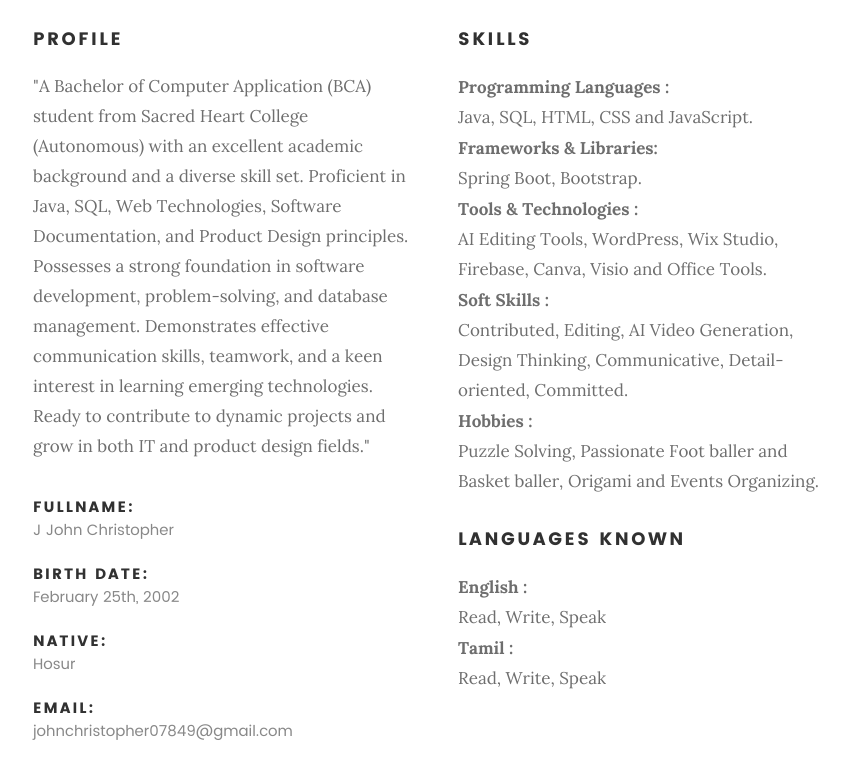
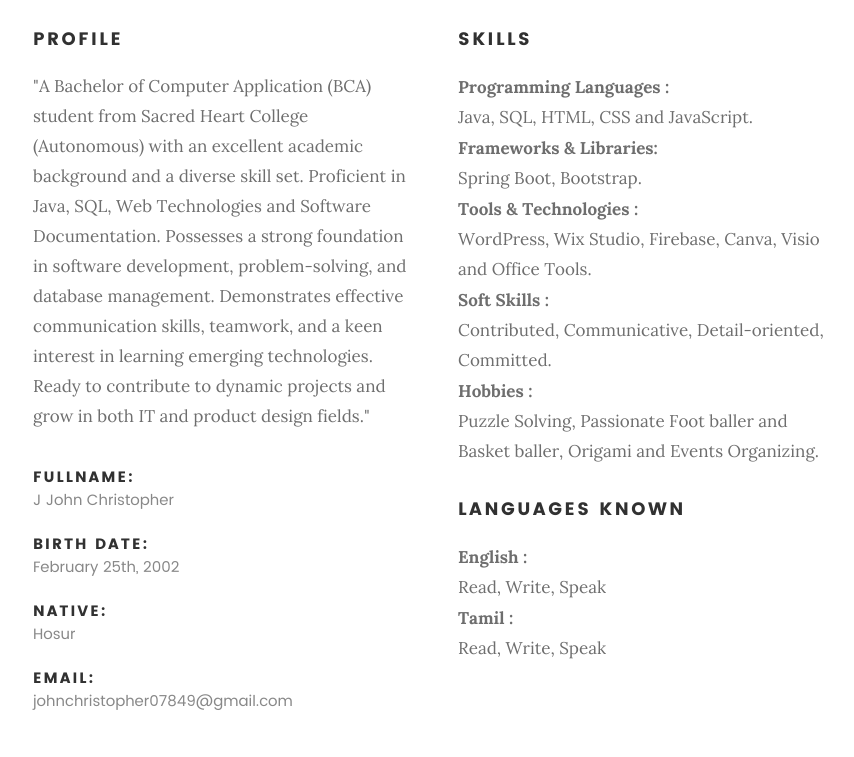
Before and after one commit to john-christo-11/Tech, a plain HTML site: page index.html in a window 1280 px wide. Shown: the part 1229-1986 px from the top of the page, without its empty margins (202-1056 px from the left). Drawn offline with Linux system fonts and the light colour scheme; files whose address does not match are found by name.

Commit message:
Update index.html

```diff
--- a/index.html
+++ b/index.html
@@ -137,7 +137,7 @@
                 <p>
 
 "A Bachelor of Computer Application (BCA) student from Sacred Heart College (Autonomous) with an excellent academic background and a diverse skill set.
-			Proficient in Java, SQL, Web Technologies, Software Documentation, and Product Design principles. Possesses a strong foundation in software development, problem-solving, and database management. Demonstrates effective communication skills, teamwork, and a keen interest in learning emerging technologies. Ready to contribute to dynamic projects and grow in both IT and product design fields."</p>
+			Proficient in Java, SQL, Web Technologies and  Software Documentation. Possesses a strong foundation in software development, problem-solving, and database management. Demonstrates effective communication skills, teamwork, and a keen interest in learning emerging technologies. Ready to contribute to dynamic projects and grow in both IT and product design fields."</p>
 
    			<ul class="info-list">
    				<li>
@@ -171,8 +171,8 @@
                     <b>Programming Languages :</b><br /> Java, SQL, HTML, CSS and JavaScript. <br />
 			 <b> Frameworks & Libraries: </b><br /> Spring Boot, Bootstrap.<br />
 
-                    <b>Tools & Technologies  :</b><br /> AI Editing Tools, WordPress, Wix Studio, Firebase, Canva, Visio and Office Tools. <br />
-                     <b>Soft Skills  :</b><br /> Contributed, Editing, AI Video Generation, Design Thinking, Communicative, Detail-oriented, Committed.<br />
+                    <b>Tools & Technologies  :</b><br /> WordPress, Wix Studio, Firebase, Canva, Visio and Office Tools. <br />
+                     <b>Soft Skills  :</b><br /> Contributed, Communicative, Detail-oriented, Committed.<br />
                       <b>Hobbies :</b><br /> Puzzle Solving, Passionate Foot baller and Basket baller, Origami and Events Organizing. <br />
 
                 </p>
@@ -200,7 +200,7 @@
    	<div class="row button-section">
    		<div class="col-twelve">
    			<a href="#contact" title="Hire Me" class="button stroke smoothscroll">Hire Me</a>
-   			<a href="https://drive.google.com/file/d/1hNv3enioesKwU052a5igPvfmHHCVJgnN/view?usp=sharing" title="Download Resume" class="button button-primary">Download Resume </a>
+   			<a href="https://drive.google.com/file/d/1VQ3ry6-kf5fuM2brsM-ji9ZeDcLu3-6U/view?usp=sharing" title="Download Resume" class="button button-primary">Download Resume </a>
    			   		</div>
    	</div>
 
@@ -335,9 +335,7 @@
         <!-- Corrected the style attribute and closing tag for h2 elements -->
         <h2 style="color: #DC143C;font-size: 34px;">Internships</h2>
 
- <h3>Product Design Job Simulation – Accenture </h3>
-        <p>Completed practical skills in Product Design and Design Rationale in remote mode. (Jun 2024)</p>
-        <br>
+
 
         <h3>Developer and Technology Job Simulation – Accenture</h3>
         <p>Completed practical tasks in The Development Methodologies, Code Debugging, and Knowledge Check in remote mode. (Jun 2024)</p>
```
